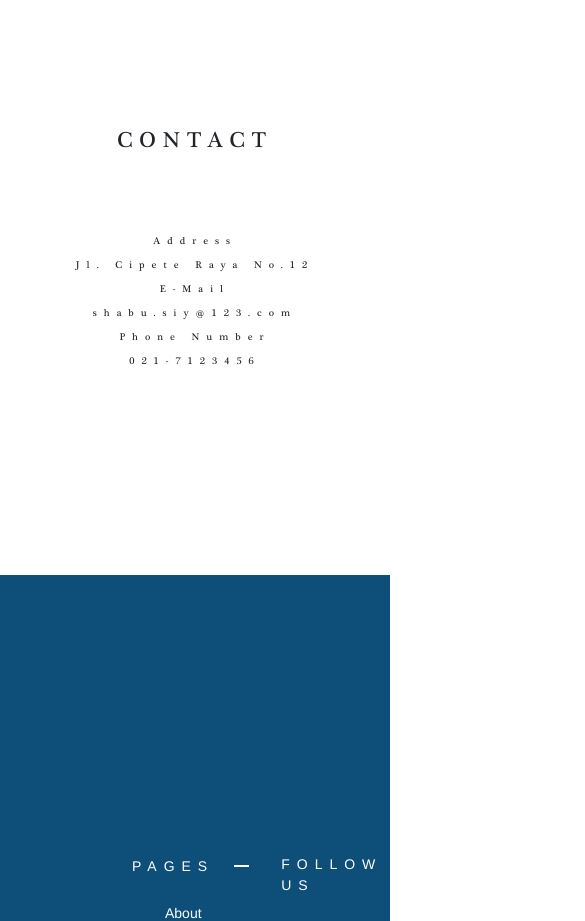
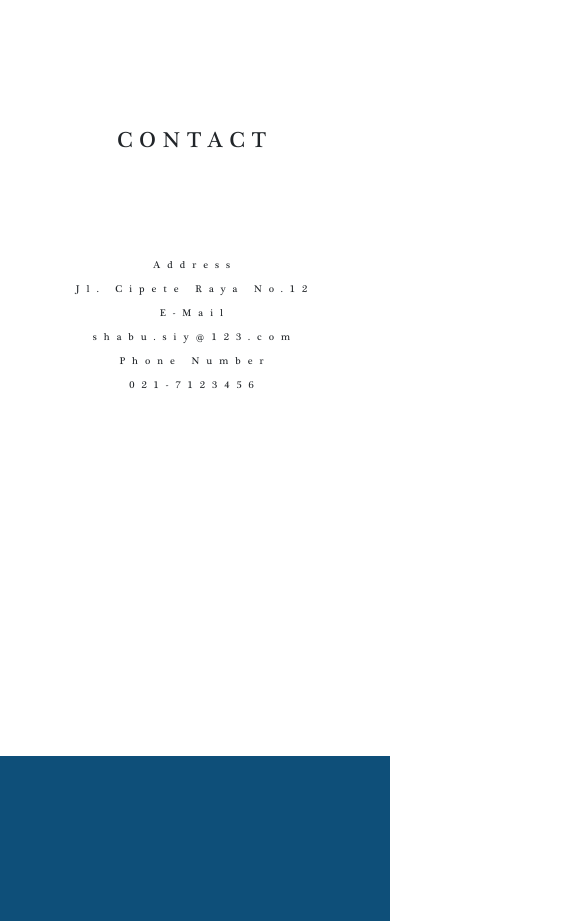
Before and after one commit to Armanarmaan/shabusiy, a React app: page / in a window 390 px wide. Shown: the part 4520-5441 px from the top of the page, 585 px wide, since content can reach past the window. Built offline with nearby package versions, Linux system fonts and the light colour scheme.

Commit message:
update11

```diff
--- a/src/style/Home.scss
+++ b/src/style/Home.scss
@@ -1,6 +1,6 @@
 .home{
     padding-top: 212px;
-    .section1,.section2,.section3,.section4,.landingpage{
+    .section1,.section2,.section3,.section4,.section5,.landingpage{
         width: 100%;
         height: 100vh;
     }
@@ -159,7 +159,6 @@
     }
 
     .section5{
-        width: 100%;
         justify-content: center;
         display: flex;
         padding-top: 212px;
@@ -265,13 +264,14 @@
                 .contact{
                     margin-bottom: 0px;
                 }
-                padding: 0px 20px;
                 .content{
                     visibility: hidden;
+                    width: unset;
                 }
                 .contentmobile{
                     visibility: visible;
                     width: 100%;
+                    padding: 0px 20px;
                     flex-direction: column;
                     text-align: center;
                     line-height: 24px;
```
